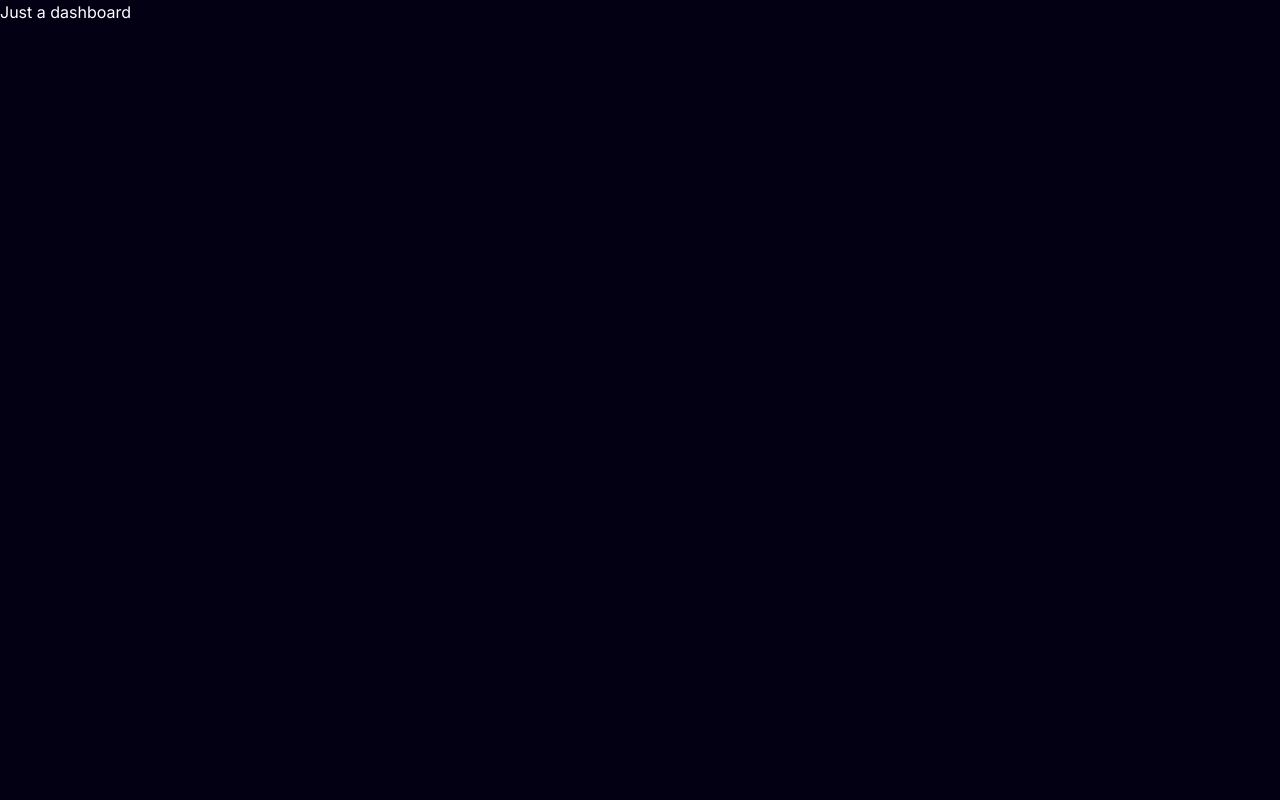
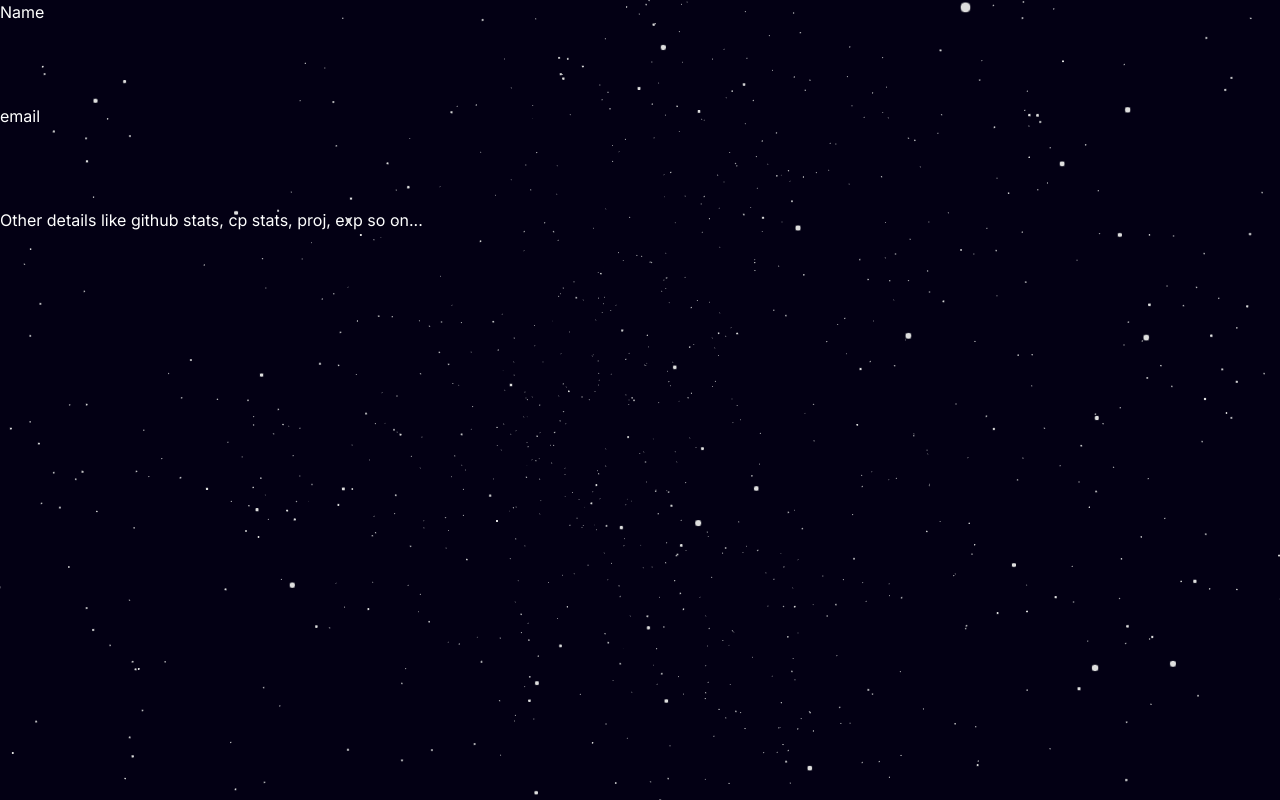
Before and after one commit to jaiyankargupta/ocd-homepage, a Next.js app: page /dashboard in a window 1280 px wide. Built offline with nearby package versions, Linux system fonts and the light colour scheme; a web font is replaced by a local one.

Commit message:
setup demo dashboard

```diff
--- a/app/dashboard/layout.tsx
+++ b/app/dashboard/layout.tsx
@@ -4,6 +4,7 @@ import "./../globals.css";
 import Navbar from "@/components/main/Navbar";
 import Footer from "@/components/main/Footer";
 import Dashboard from "./page";
+import StarsCanvas from "@/components/main/StarBackground";
 
 const inter = Inter({ subsets: ["latin"] });
 
@@ -22,7 +23,7 @@ export default function RootLayout({
       <body
         className={`${inter.className} bg-[#030014] overflow-y-scroll overflow-x-hidden`}
       >
-        {/* <StarsCanvas /> */}
+        <StarsCanvas />
         {/* <Navbar /> */}
         <Dashboard />
         {/* <Footer /> */}
--- a/app/dashboard/page.tsx
+++ b/app/dashboard/page.tsx
@@ -1,7 +1,14 @@
 export default function Dashboard() {
   return (
     <main className="h-full w-full text-white">
-      <div className="flex flex-col gap-20">Just a dashboard</div>
+      <div className="flex flex-col gap-20">
+        <div>Name</div>
+        <div>email</div>
+        <div>Other details like github stats, cp stats, proj, exp so on...</div>
+        {/*
+         * // TODO connect with @OpenEdu's prublic profile builder
+         */}
+      </div>
     </main>
   );
 }
```
